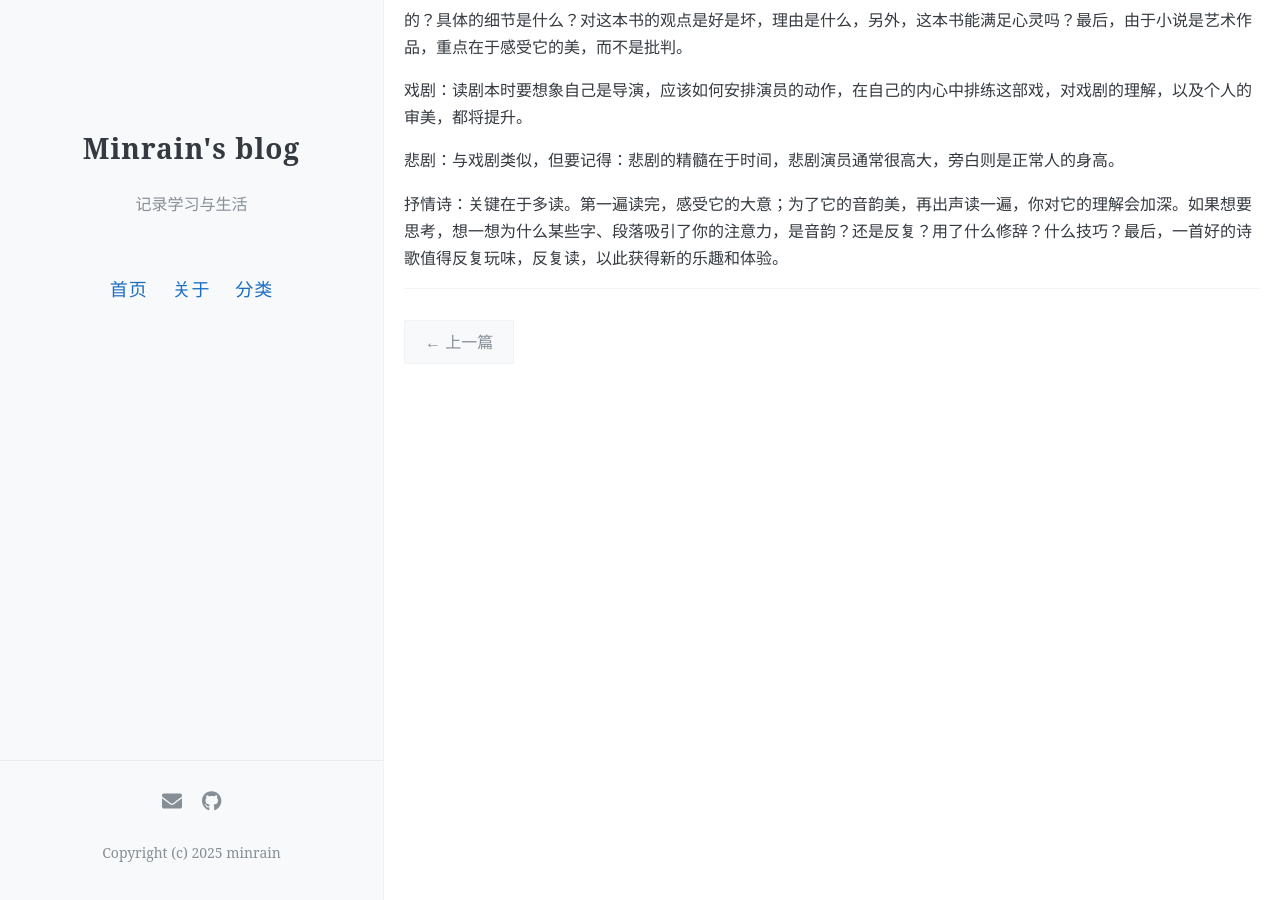
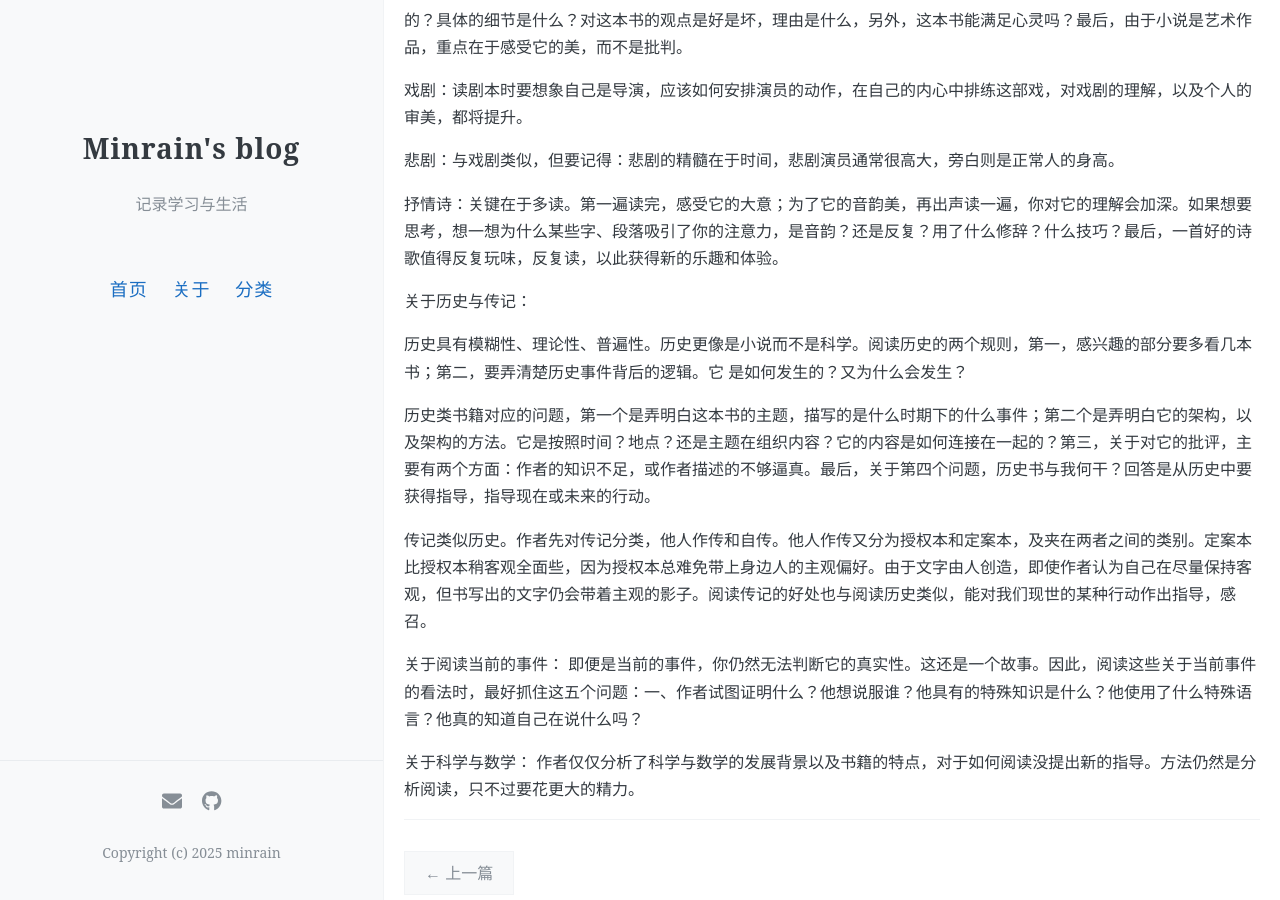
Before and after one commit to 7kmRunner/7kmRunner.github.io, a Jekyll site: the page built from _posts/2025-7-13-如何阅读一本书读书笔记(6).md, in a window 1280 px wide and 900 px high, scrolled down 1945 px. Built offline with Jekyll 4.4.1, drawn with Linux system fonts in a browser that asks for light colours.

Commit message:
Update 2025-7-13-如何阅读一本书读书笔记(6).md

```diff
--- a/_posts/2025-7-13-如何阅读一本书读书笔记(6).md
+++ b/_posts/2025-7-13-如何阅读一本书读书笔记(6).md
@@ -79,3 +79,18 @@ author: Minrain
 悲剧：与戏剧类似，但要记得：悲剧的精髓在于时间，悲剧演员通常很高大，旁白则是正常人的身高。
 
 抒情诗：关键在于多读。第一遍读完，感受它的大意；为了它的音韵美，再出声读一遍，你对它的理解会加深。如果想要思考，想一想为什么某些字、段落吸引了你的注意力，是音韵？还是反复？用了什么修辞？什么技巧？最后，一首好的诗歌值得反复玩味，反复读，以此获得新的乐趣和体验。
+
+关于历史与传记：
+
+历史具有模糊性、理论性、普遍性。历史更像是小说而不是科学。阅读历史的两个规则，第一，感兴趣的部分要多看几本书；第二，要弄清楚历史事件背后的逻辑。它
+是如何发生的？又为什么会发生？
+
+历史类书籍对应的问题，第一个是弄明白这本书的主题，描写的是什么时期下的什么事件；第二个是弄明白它的架构，以及架构的方法。它是按照时间？地点？还是主题在组织内容？它的内容是如何连接在一起的？第三，关于对它的批评，主要有两个方面：作者的知识不足，或作者描述的不够逼真。最后，关于第四个问题，历史书与我何干？回答是从历史中要获得指导，指导现在或未来的行动。
+
+传记类似历史。作者先对传记分类，他人作传和自传。他人作传又分为授权本和定案本，及夹在两者之间的类别。定案本比授权本稍客观全面些，因为授权本总难免带上身边人的主观偏好。由于文字由人创造，即使作者认为自己在尽量保持客观，但书写出的文字仍会带着主观的影子。阅读传记的好处也与阅读历史类似，能对我们现世的某种行动作出指导，感召。
+
+关于阅读当前的事件：
+即便是当前的事件，你仍然无法判断它的真实性。这还是一个故事。因此，阅读这些关于当前事件的看法时，最好抓住这五个问题：一、作者试图证明什么？他想说服谁？他具有的特殊知识是什么？他使用了什么特殊语言？他真的知道自己在说什么吗？
+
+关于科学与数学：
+作者仅仅分析了科学与数学的发展背景以及书籍的特点，对于如何阅读没提出新的指导。方法仍然是分析阅读，只不过要花更大的精力。
```
